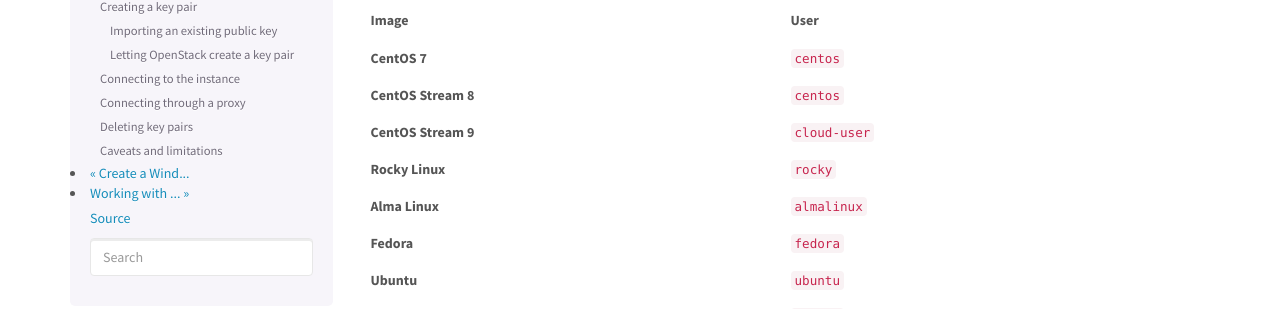
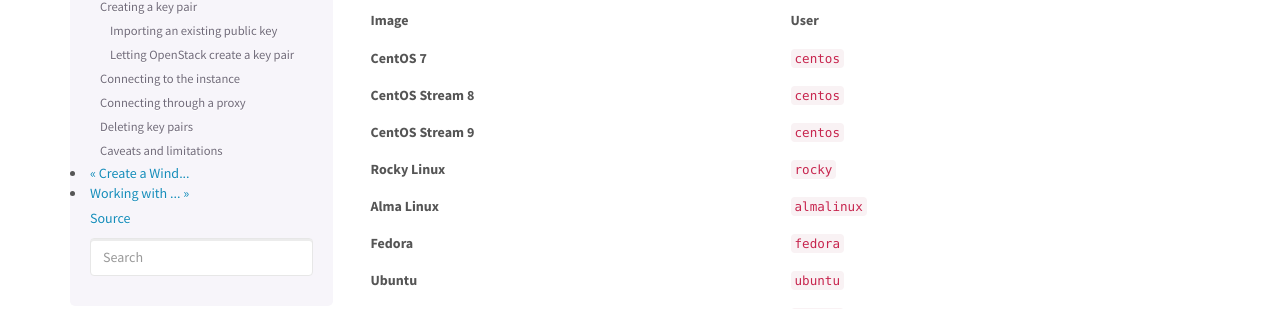
Before and after one commit to norcams/docs-enduser, a Sphinx documentation site: the page built from docs/ssh.rst, in a window 1280 px wide and 900 px high, scrolled down 5043 px. Shown: the part 135-444 px from the top of the window. Built offline with Sphinx 7.4.7, drawn with Linux system fonts in a browser that asks for light colours.

Commit message:
centos stream 9 changed username

```diff
--- a/docs/ssh.rst
+++ b/docs/ssh.rst
@@ -255,7 +255,7 @@ Image                User
 ==================== ==============
 **CentOS 7**         ``centos``
 **CentOS Stream 8**  ``centos``
-**CentOS Stream 9**  ``cloud-user``
+**CentOS Stream 9**  ``centos``
 **Rocky Linux**      ``rocky``
 **Alma Linux**       ``almalinux``
 **Fedora**           ``fedora``
```
